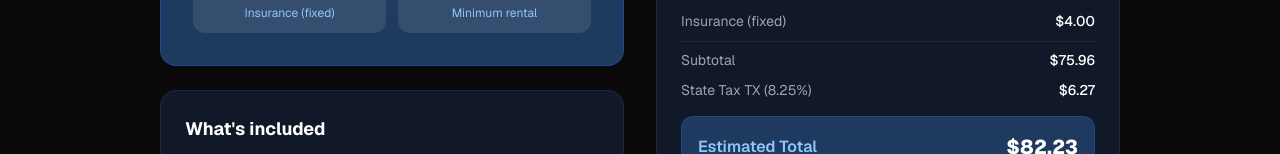
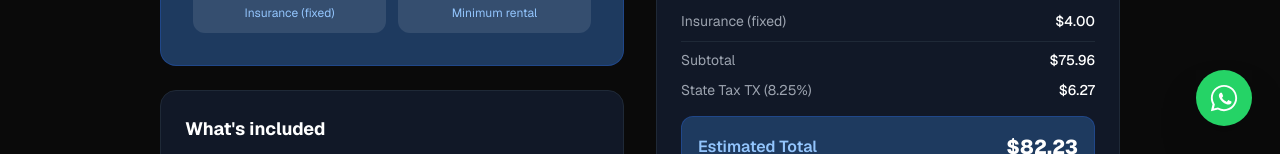
Before and after one commit to mathiaswilliam24-cpu/DADA-MOVING, a Next.js app: page /pricing in a window 1280 px wide. Shown: the part 646-800 px from the top of the page. Built offline with nearby package versions, Linux system fonts and the light colour scheme; no server answers.

Commit message:
Add WhatsApp floating button linking to +13466499353

```diff
--- a/app/(customer)/layout.tsx
+++ b/app/(customer)/layout.tsx
@@ -5,6 +5,7 @@ import Footer from "@/components/layout/footer";
 import NextAuthProvider from "@/components/layout/session-provider";
 import Link from "next/link";
 import { LayoutDashboard, User, Truck } from "lucide-react";
+import WhatsAppButton from "@/components/ui/whatsapp-button";
 
 export default async function CustomerLayout({ children }: { children: React.ReactNode }) {
   const session = await auth();
@@ -42,6 +43,7 @@ export default async function CustomerLayout({ children }: { children: React.Rea
         </main>
       </div>
       <Footer />
+      <WhatsAppButton />
     </NextAuthProvider>
   );
 }
--- a/app/(public)/layout.tsx
+++ b/app/(public)/layout.tsx
@@ -1,6 +1,7 @@
 import Header from "@/components/layout/header";
 import Footer from "@/components/layout/footer";
 import NextAuthProvider from "@/components/layout/session-provider";
+import WhatsAppButton from "@/components/ui/whatsapp-button";
 
 export default function PublicLayout({ children }: { children: React.ReactNode }) {
   return (
@@ -8,6 +9,7 @@ export default function PublicLayout({ children }: { children: React.ReactNode }
       <Header />
       <main className="flex-1">{children}</main>
       <Footer />
+      <WhatsAppButton />
     </NextAuthProvider>
   );
 }
--- /dev/null
+++ b/components/ui/whatsapp-button.tsx
@@ -0,0 +1,30 @@
+"use client";
+
+export default function WhatsAppButton() {
+  return (
+    <a
+      href="https://wa.me/13466499353"
+      target="_blank"
+      rel="noopener noreferrer"
+      aria-label="Chat on WhatsApp"
+      style={{ position: "fixed", bottom: "28px", right: "28px", zIndex: 9999 }}
+      className="group flex items-center gap-2 shadow-2xl"
+    >
+      {/* Tooltip */}
+      <span className="hidden group-hover:flex items-center px-3 py-2 bg-white text-[#075e54] text-sm font-bold rounded-xl shadow-lg border border-[#e2e8f0] whitespace-nowrap">
+        Chat with us
+      </span>
+
+      {/* WhatsApp circle button */}
+      <div className="w-14 h-14 rounded-full flex items-center justify-center shadow-lg transition-transform group-hover:scale-110"
+        style={{ backgroundColor: "#25D366" }}>
+        {/* Official WhatsApp SVG icon */}
+        <svg width="30" height="30" viewBox="0 0 32 32" fill="none" xmlns="http://www.w3.org/2000/svg">
+          <path fillRule="evenodd" clipRule="evenodd"
+            d="M16 2C8.268 2 2 8.268 2 16c0 2.444.651 4.734 1.787 6.713L2 30l7.5-1.763A13.944 13.944 0 0016 30c7.732 0 14-6.268 14-14S23.732 2 16 2zm0 2c6.617 0 12 5.383 12 12s-5.383 12-12 12a11.946 11.946 0 01-5.97-1.587l-.416-.25-4.455 1.047 1.072-4.33-.273-.435A11.946 11.946 0 014 16C4 9.383 9.383 4 16 4zm-3.44 6.5c-.22 0-.578.082-.882.41-.303.328-1.157 1.13-1.157 2.758 0 1.627 1.184 3.2 1.35 3.42.165.22 2.313 3.697 5.695 5.04 2.823 1.114 3.387.893 3.998.837.612-.056 1.974-.807 2.25-1.587.277-.78.277-1.45.194-1.587-.083-.138-.303-.22-.634-.386-.33-.165-1.974-.973-2.279-1.083-.303-.11-.523-.165-.744.165-.22.33-.854 1.083-1.046 1.304-.193.22-.386.248-.717.083-.33-.165-1.396-.515-2.66-1.64-.984-.876-1.648-1.957-1.84-2.287-.194-.33-.021-.508.145-.672.149-.148.33-.386.495-.579.165-.193.22-.33.33-.55.11-.22.055-.413-.028-.579-.083-.165-.73-1.8-1.018-2.458-.248-.583-.506-.578-.716-.585-.193-.007-.413-.01-.634-.01z"
+            fill="white"/>
+        </svg>
+      </div>
+    </a>
+  );
+}
```
